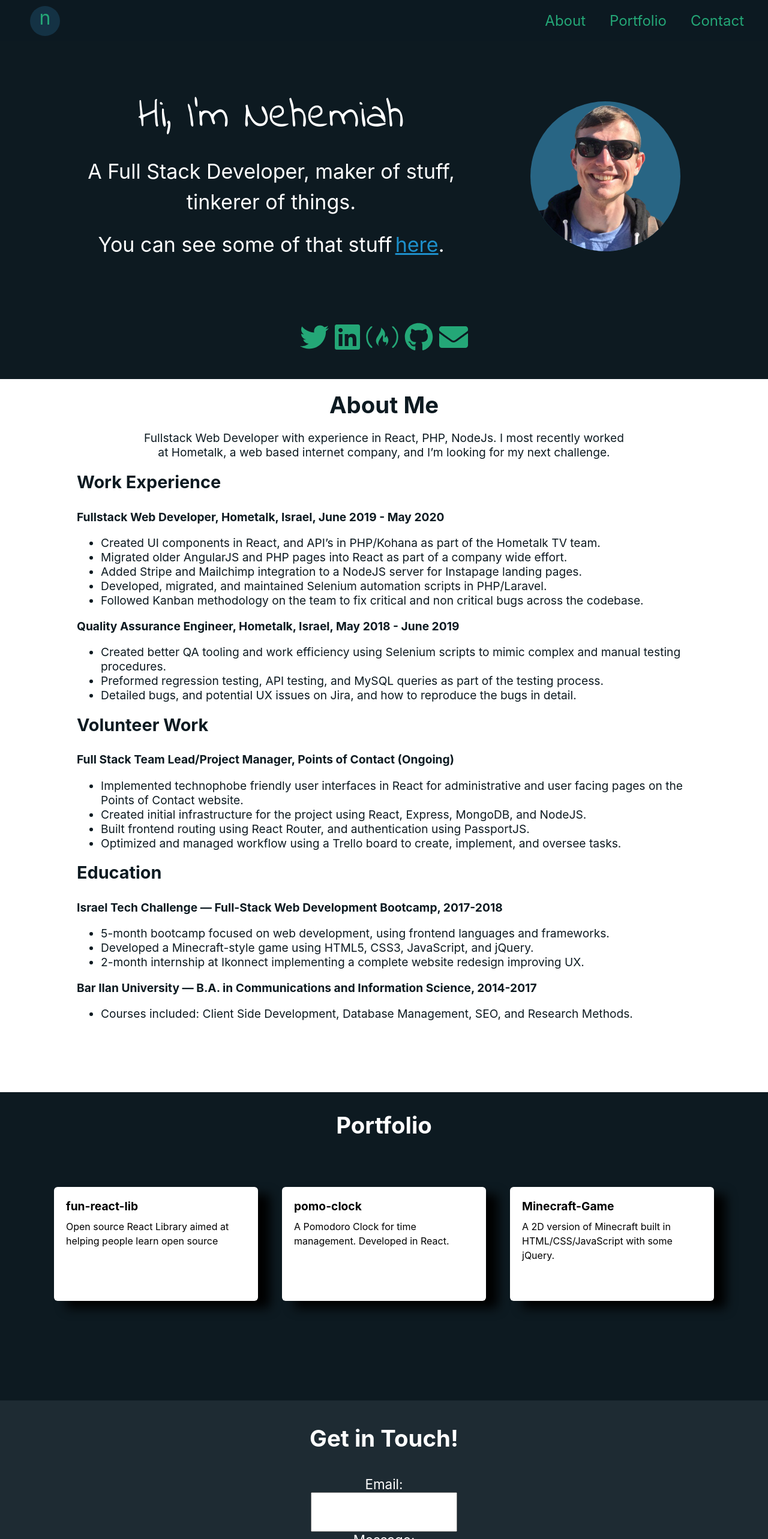
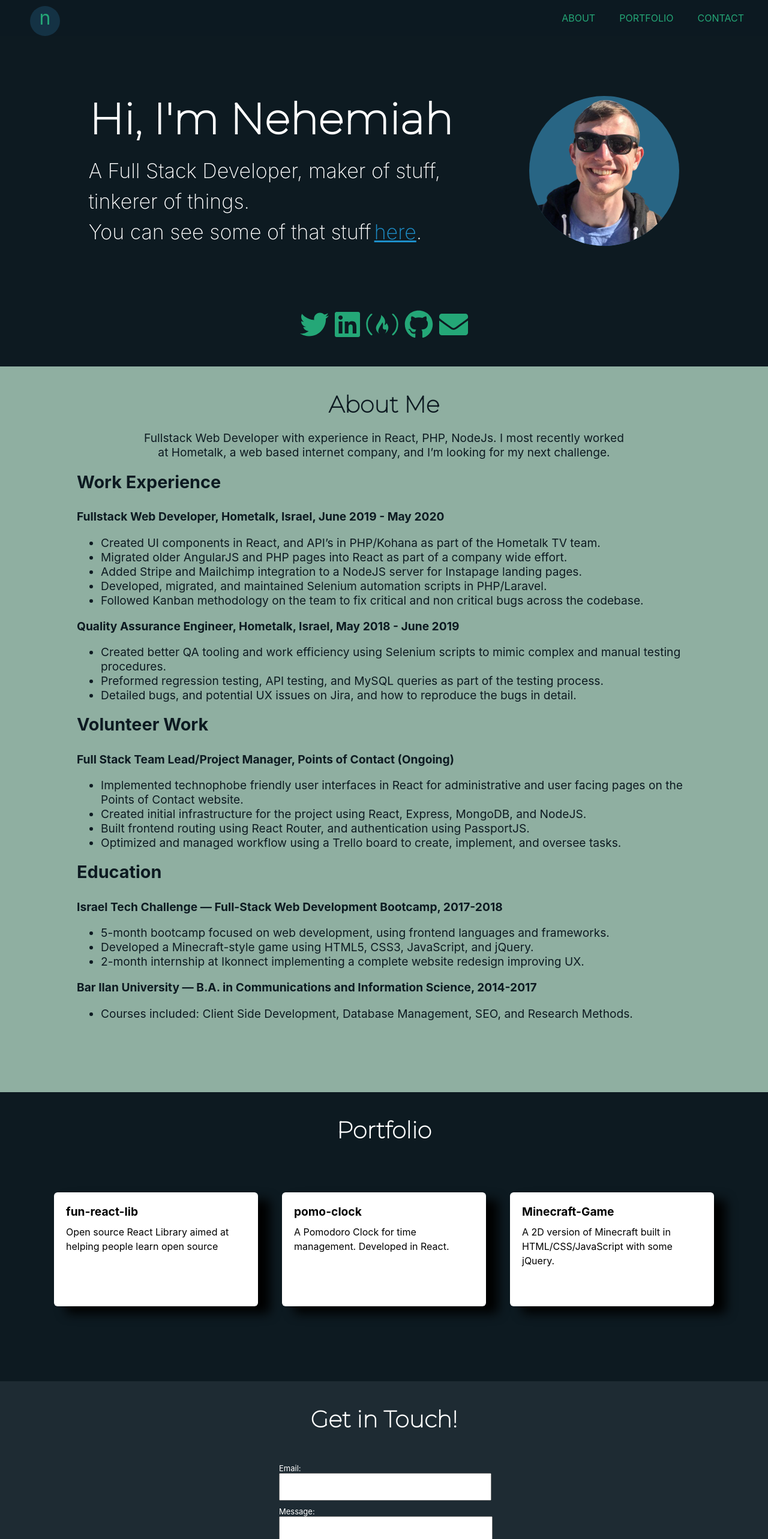
Before and after one commit to NehemiahK/portfolio, a React (Create React App) app: page / in a window 1280 px wide. Shown: the top 2566 px of the page at 60% size. Built offline with nearby package versions, Linux system fonts and the light colour scheme.

Commit message:
changed styling

```diff
--- a/src/App.css
+++ b/src/App.css
@@ -1,7 +1,13 @@
-@import url('https://fonts.googleapis.com/css2?family=Indie+Flower&display=swap');
+@import url('https://fonts.googleapis.com/css2?family=Montserrat:wght@100&display=swap');
 
 html {
   scroll-behavior: smooth;
+}
+
+h2{
+  font-family: 'Montserrat', sans-serif;
+  font-weight: bolder;
+  padding-top:40px;
 }
 
 .App{
@@ -22,7 +28,7 @@ html {
 }
 
 #about{
-  background: white;
+  background: #8fafa1;
   color: #0d1a21;
   padding-bottom: 100px;
 }
--- a/src/components/About/about.css
+++ b/src/components/About/about.css
@@ -6,7 +6,6 @@
 .about h2{
     font-size: 2.4em;
     margin-bottom: 0px;
-    padding-top:20px;
 }
 
 .about .tagline{
--- a/src/components/CofeeButton/coffeebutton.css
+++ b/src/components/CofeeButton/coffeebutton.css
@@ -36,7 +36,7 @@
 }
 
 .coffee-wrapper{
-    margin-top: 50px;
+    margin-top: 100px;
     display: flex;
     justify-content: center;
 }
--- a/src/components/Contact/ContactForm.jsx
+++ b/src/components/Contact/ContactForm.jsx
@@ -35,7 +35,12 @@ const ContactForm = () => {
             <textarea name="message"></textarea>
             {status === "SUCCESS" && <p>Thanks! I'll be in touch soon!</p>}
             {status === "ERROR" && <p>Yikes! Something went wrong.</p>}
-            {!status && <button>Send</button>}
+            {!status &&
+                <div className='button-wrapper'>
+                    <button>Send</button>
+                </div>
+
+            }
         </form>
     )
 }
--- a/src/components/Contact/contact.css
+++ b/src/components/Contact/contact.css
@@ -12,25 +12,20 @@
 form{
     display: flex;
     flex-direction: column;
-}
-form input{
-    padding:20px;
-    font-size: 1.2em;
-    width: 200px;
+    max-width: 350px;
     margin: 0px auto;
 }
 
 form input{
-    padding:20px;
+    padding: 10px 0px;
     font-size: 1.2em;
-    width: 200px;
+    width: 350px;
     margin: 0px auto;
 }
 
 form textarea{
-    padding:20px;
     font-size: 1.4em;
-    width: 300px;
+    width: 350px;
     height: 100px;
     margin: 0px auto;
 }
@@ -43,15 +38,20 @@ form button{
     cursor: pointer;
     background: #077c7d;
     font-weight: 700;
-    margin: 0px auto;
     border: none;
     margin-top: 20px;
     border-radius: 4px;
-    color:white;
-    transition: box-shadow 0.4s;
-    box-shadow: #0f443d -4px 4px 0px 0px;
+    color: white;
+}
+
+.button-wrapper{
+    width: 350px;
+    justify-content: flex-end;
+    display: flex;
 }
 
 form label{
-    font-size: 1.4em;
+    font-size: 13px;
+    text-align: left;
+    margin-top:10px;
 }
--- a/src/components/Header/header.css
+++ b/src/components/Header/header.css
@@ -17,22 +17,26 @@
     line-height: 150%;
     margin-left:20px;
     margin-right: 20px;
+
   }
 
   .name{
-    font-size: 2em;
-    margin-bottom: 40px;
-    font-family: 'Indie Flower', cursive;
+    text-align: left;
+    font-size: 2.1em;
+    font-weight: bold;
+    margin-bottom: 20px;
+    font-family: 'Montserrat', sans-serif;
+    line-height: 110%;
   }
 
   .picture-text .text{
-  margin-bottom: 20px;
-  text-align: center;
-
+    font-weight: 200;
+    text-align: left;
+    margin-bottom: 20px;
   }
 
   .text .cta{
-    margin-top:20px;
+    /* margin-top:10px; */
   }
   .text a{
     color: #1d8fca;
--- a/src/components/Navbar/BurgerMenu.jsx
+++ b/src/components/Navbar/BurgerMenu.jsx
@@ -16,10 +16,10 @@ const BurgerMenu = () => {
 
         {change &&
             <div className='popout-menu'>
-                <a href='#header'>Me</a>
-                <a href='#about'>About</a>
-                <a href='#portfolio'>Portfolio</a>
-                <a href='#contact'>Contact</a>
+                <a href='#header'>ME</a>
+                <a href='#about'>ABOUT</a>
+                <a href='#portfolio'>PORTFOLIO</a>
+                <a href='#contact'>CONTACT</a>
             </div>
         }
 
--- a/src/components/Navbar/Navbar.jsx
+++ b/src/components/Navbar/Navbar.jsx
@@ -7,9 +7,9 @@ const Navbar = () => {
             <BurgerMenu />
             <div className='navbar'>
                 <a href='#header' className='brand'>n</a>
-                <a href='#about'>About</a>
-                <a href='#portfolio'>Portfolio</a>
-                <a href='#contact'>Contact</a>
+                <a href='#about'>ABOUT</a>
+                <a href='#portfolio'>PORTFOLIO</a>
+                <a href='#contact'>CONTACT</a>
             </div>
         </>)
 }
--- a/src/components/Navbar/navbar.css
+++ b/src/components/Navbar/navbar.css
@@ -11,7 +11,7 @@
 
   .navbar a{
     margin-left: 40px;
-    font-size: 24px;
+    font-size: 16px;
   }
 
   .navbar a:last-child{
@@ -70,7 +70,7 @@
       .popout-menu a{
        text-decoration: none;
        color:white;
-       font-size:1.4em;
+       font-size:16px;
        padding:5px 20px;
 
     }
--- a/src/components/Portfolio/portfolio.css
+++ b/src/components/Portfolio/portfolio.css
@@ -4,8 +4,8 @@ min-height: 450px;
 
 .portfolio h2{
     font-size: 2.4em;
-    margin-bottom: 0px;
     text-align: center;
+    margin: 0px;
 }
 
 .portfolio-item{
```
